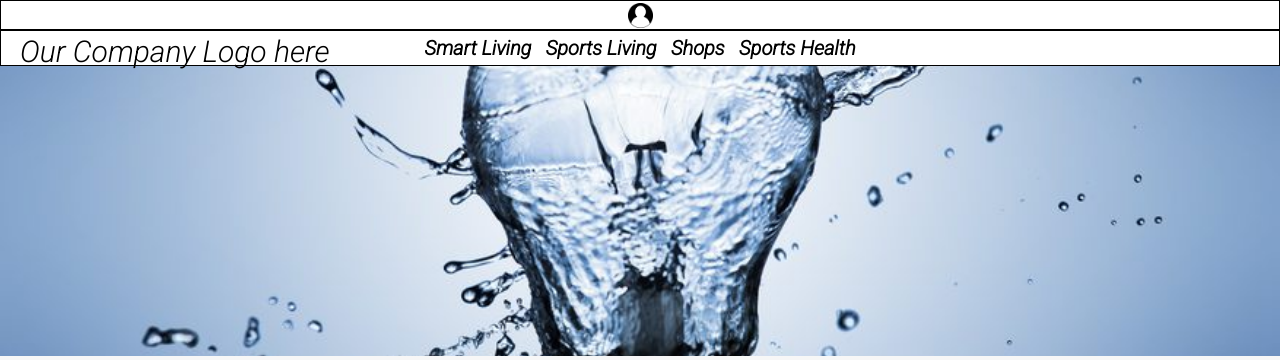
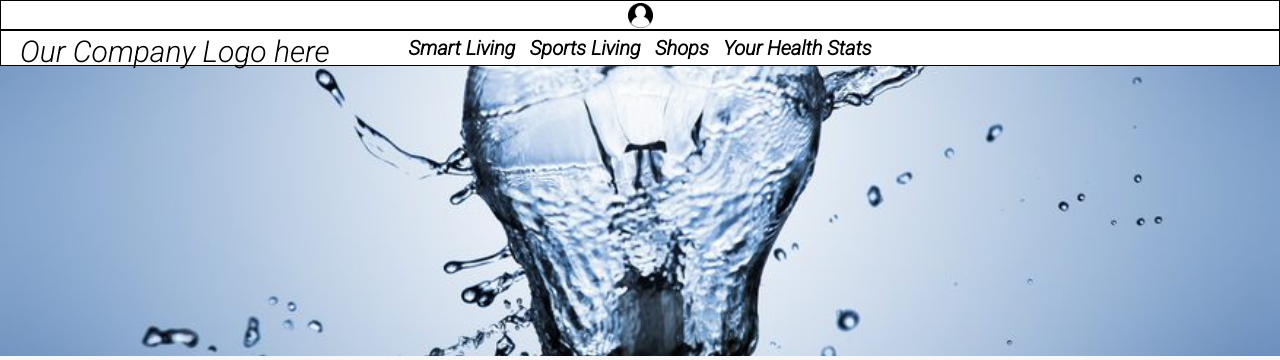
Before and after one commit to Kovitwk/IT1805Grp2, a Flask app: page / in a window 1280 px wide. Shown: the top 360 px of the page. Run offline with Flask 2, Linux system fonts and the light colour scheme; the visitor is signed in with stand-in values (Sample User, id 1); some libraries are stand-ins or nearby versions.

Commit message:
Update SmartLivingHomepage.html

```diff
--- a/templates/SmartLivingHomepage.html
+++ b/templates/SmartLivingHomepage.html
@@ -36,7 +36,7 @@
 				<li><a href="Sim.html">Smart Living</a></li>
 				<li><a href="sportshome">Sports Living</a></li>
 				<li><a id="Syafiq" href="shop.html">Shops</a></li>
-				<li><a href="summary">Sports Health</a></li>
+				<li><a href="summary">Your Health Stats</a></li>
 			</ul>
 		</div>
     </div>
```
